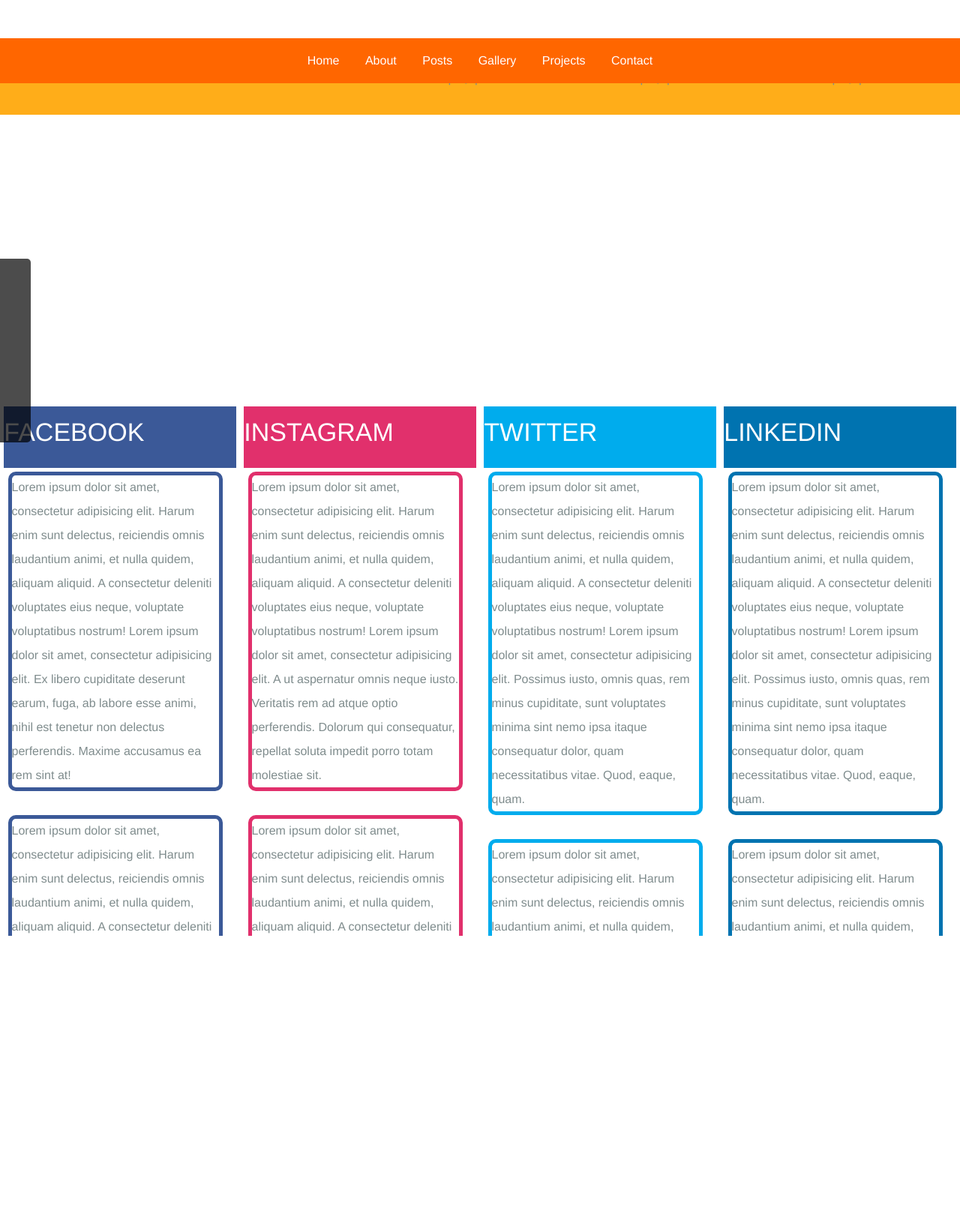
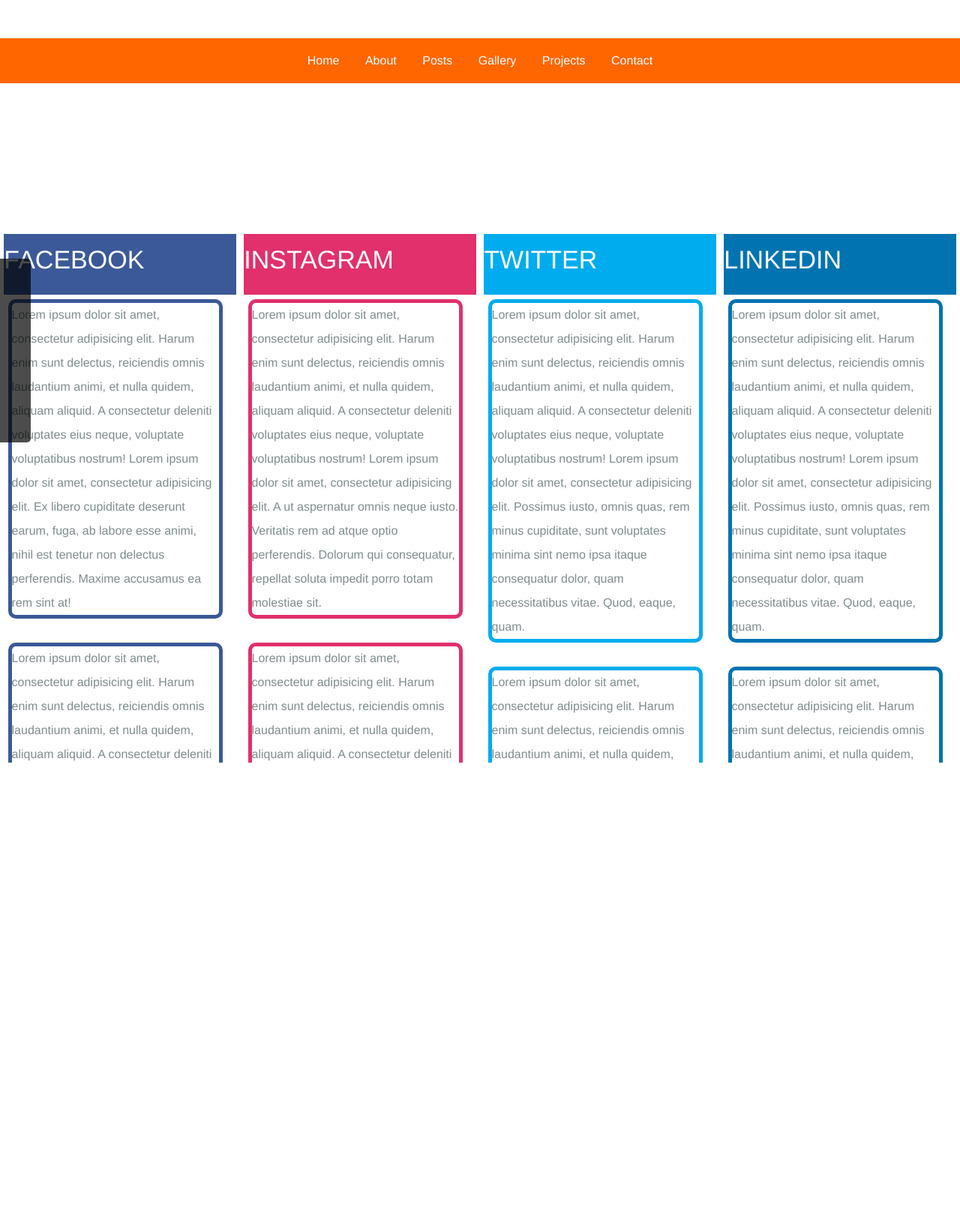
Before and after one commit to DennisZjeusus/DennisZjeusus.github.io, a PHP site: page / in a window 1280 px wide, after a click on "About". Shown: the part 1159-2798 px from the top of the page at 75% size. Run offline with PHP 8.4, Linux system fonts and the light colour scheme; some libraries are stand-ins or nearby versions; some web fonts are replaced.

Commit message:
ananda marga foundation styling
ananda marga foundation platform styling

```diff
--- a/css/responsive.css
+++ b/css/responsive.css
@@ -18,7 +18,7 @@
     width:100%;
     /*height:auto;*/
     scroll-snap-align:start;
-    padding-top: 30%;
+    /*padding-top: 21%;*/
   }
 }
 
--- a/css/sty.css
+++ b/css/sty.css
@@ -175,7 +175,7 @@ p {
   width:100vw;
   position: relative;
   scroll-snap-align:start;
-  padding-top: 27%;
+  padding-top: 21%;
   /*margin-bottom: .9em;*/
 }
 
```
